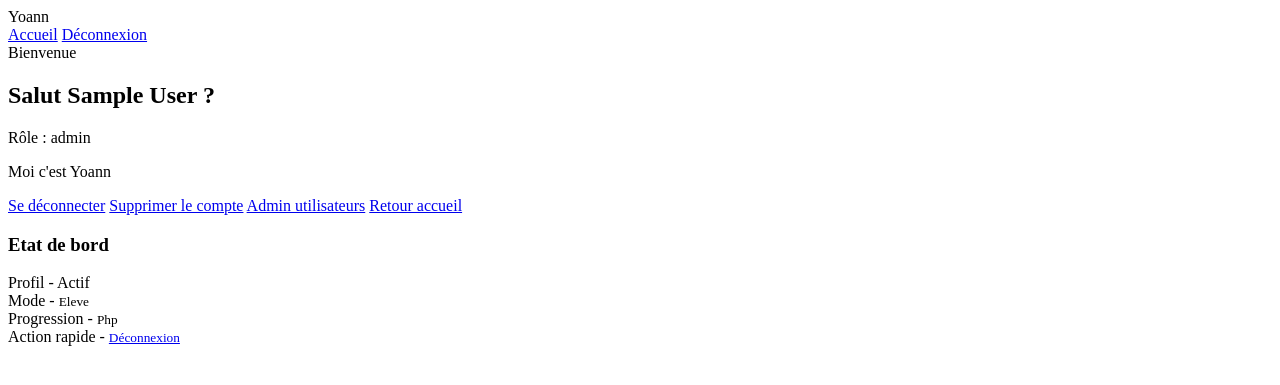
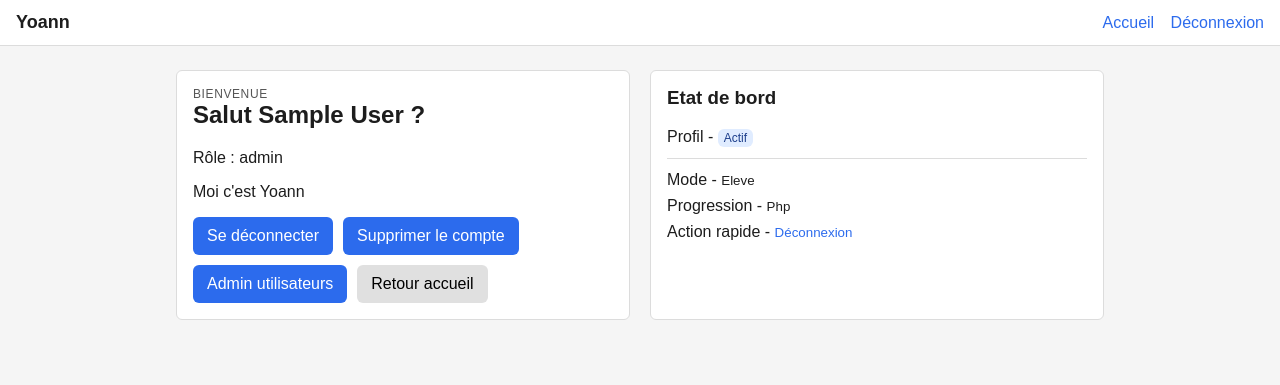
Before and after one commit to faton5/yug, a PHP site: page /tableau.php in a window 1280 px wide. Shown: the top 385 px of the page. Run offline with PHP 8.4, Linux system fonts and the light colour scheme; the visitor is signed in with stand-in values (Sample User, id 1).

Commit message:
ajout du css pour que ca rend tout beaux

```diff
--- a/admin_test.php
+++ b/admin_test.php
@@ -12,6 +12,7 @@ $isAdmin = isAdmin(); // True si role_id = ROLE_ADMIN
     <meta charset="UTF-8">
     <meta name="viewport" content="width=device-width, initial-scale=1.0">
     <title>Test role</title>
+    <link rel="stylesheet" href="style.css">
 </head>
 <body>
     <header class="topbar">
--- a/admin_users.php
+++ b/admin_users.php
@@ -107,7 +107,7 @@ $users = getAllUsers($pdo);
     <meta charset="UTF-8">
     <meta name="viewport" content="width=device-width, initial-scale=1.0">
     <title>Admin - Gestion utilisateurs</title>
-    <!-- Aucun CSS chargé -->
+    <link rel="stylesheet" href="style.css">
 </head>
 <body>
     <header class="topbar">
--- a/index.html
+++ b/index.html
@@ -3,13 +3,14 @@
 <head>
     <meta charset="UTF-8">
     <meta name="viewport" content="width=device-width, initial-scale=1.0">
-    <title>Portail Yoann</title>
+    <title>Portail YUG LE GOAT</title>
+    <link rel="stylesheet" href="style.css">
 </head>
 <body>
     <header class="topbar">
         <div class="brand">
             <span class="orb"></span>
-            <span>Yoann</span>
+            <span>YUG LE GOAT</span>
         </div>
         <nav class="nav-links">
             <a href="index.html">Accueil</a>
--- a/login.php
+++ b/login.php
@@ -50,6 +50,7 @@ if ($_SERVER['REQUEST_METHOD'] === 'POST') {
     <meta charset="UTF-8">
     <meta name="viewport" content="width=device-width, initial-scale=1.0">
     <title>Connexion - Yoann</title>
+    <link rel="stylesheet" href="style.css">
 </head>
 <body>
     <header class="topbar">
--- a/register.php
+++ b/register.php
@@ -50,6 +50,7 @@ if ($_SERVER['REQUEST_METHOD'] === 'POST') {
     <meta charset="UTF-8">
     <meta name="viewport" content="width=device-width, initial-scale=1.0">
     <title>Inscription - Yoann</title>
+    <link rel="stylesheet" href="style.css">
 </head>
 <body>
     <header class="topbar">
--- /dev/null
+++ b/style.css
@@ -0,0 +1,75 @@
+/* style.css - mise en forme basique, sans fioritures */
+
+:root {
+    --bg: #f5f5f5;
+    --card: #ffffff;
+    --text: #1d1d1d;
+    --muted: #555;
+    --border: #dcdcdc;
+    --primary: #2c6bed;
+    --danger: #c0392b;
+    --radius: 6px;
+}
+
+* { box-sizing: border-box; }
+body {
+    margin: 0;
+    font-family: Arial, sans-serif;
+    background: var(--bg);
+    color: var(--text);
+}
+
+a { color: var(--primary); text-decoration: none; }
+a:hover { text-decoration: underline; }
+
+header.topbar {
+    display: flex;
+    justify-content: space-between;
+    align-items: center;
+    padding: 12px 16px;
+    background: #fff;
+    border-bottom: 1px solid var(--border);
+}
+header .brand { font-weight: bold; font-size: 18px; }
+header nav a { margin-left: 12px; }
+
+main.page {
+    padding: 24px 16px;
+    max-width: 960px;
+    margin: 0 auto;
+}
+
+.grid-two { display: grid; gap: 20px; }
+.card, .hero, section { background: var(--card); border: 1px solid var(--border); border-radius: var(--radius); padding: 16px; }
+
+h2, h3 { margin-top: 0; }
+.eyebrow { text-transform: uppercase; font-size: 12px; color: var(--muted); letter-spacing: 0.05em; }
+
+form .field { display: flex; flex-direction: column; margin-bottom: 12px; }
+form label { font-size: 14px; color: var(--muted); margin-bottom: 4px; }
+form input, form select { padding: 10px; border: 1px solid var(--border); border-radius: var(--radius); }
+
+.actions { display: flex; gap: 10px; align-items: center; flex-wrap: wrap; }
+.btn { background: var(--primary); color: #fff; padding: 10px 14px; border: none; border-radius: var(--radius); cursor: pointer; }
+.btn.secondary { background: #e0e0e0; color: #000; }
+.btn.danger { background: var(--danger); color: #fff; }
+.btn:hover { opacity: 0.9; }
+
+.table { display: grid; gap: 8px; }
+.badge { background: #e0ecff; color: #1d3f8c; padding: 2px 6px; border-radius: var(--radius); font-size: 12px; }
+.divider { height: 1px; background: var(--border); margin: 4px 0; }
+.inline-link { color: var(--primary); }
+
+/* Tables simples */
+table { width: 100%; border-collapse: collapse; margin-top: 8px; }
+th, td { border: 1px solid var(--border); padding: 8px; text-align: left; }
+th { background: #f0f0f0; }
+
+/* Messages */
+.errors { color: var(--danger); margin-bottom: 8px; }
+.success { color: #0a7c1f; margin-bottom: 8px; }
+
+/* Layout adaptatif */
+@media (min-width: 720px) {
+    .grid-two { grid-template-columns: 1fr 1fr; }
+}
--- a/tableau.php
+++ b/tableau.php
@@ -11,6 +11,7 @@ requireLogin();
     <meta charset="UTF-8">
     <meta name="viewport" content="width=device-width, initial-scale=1.0">
     <title>Tableau de bord - Yoann</title>
+    <link rel="stylesheet" href="style.css">
 </head>
 <body>
     <header class="topbar">
```
